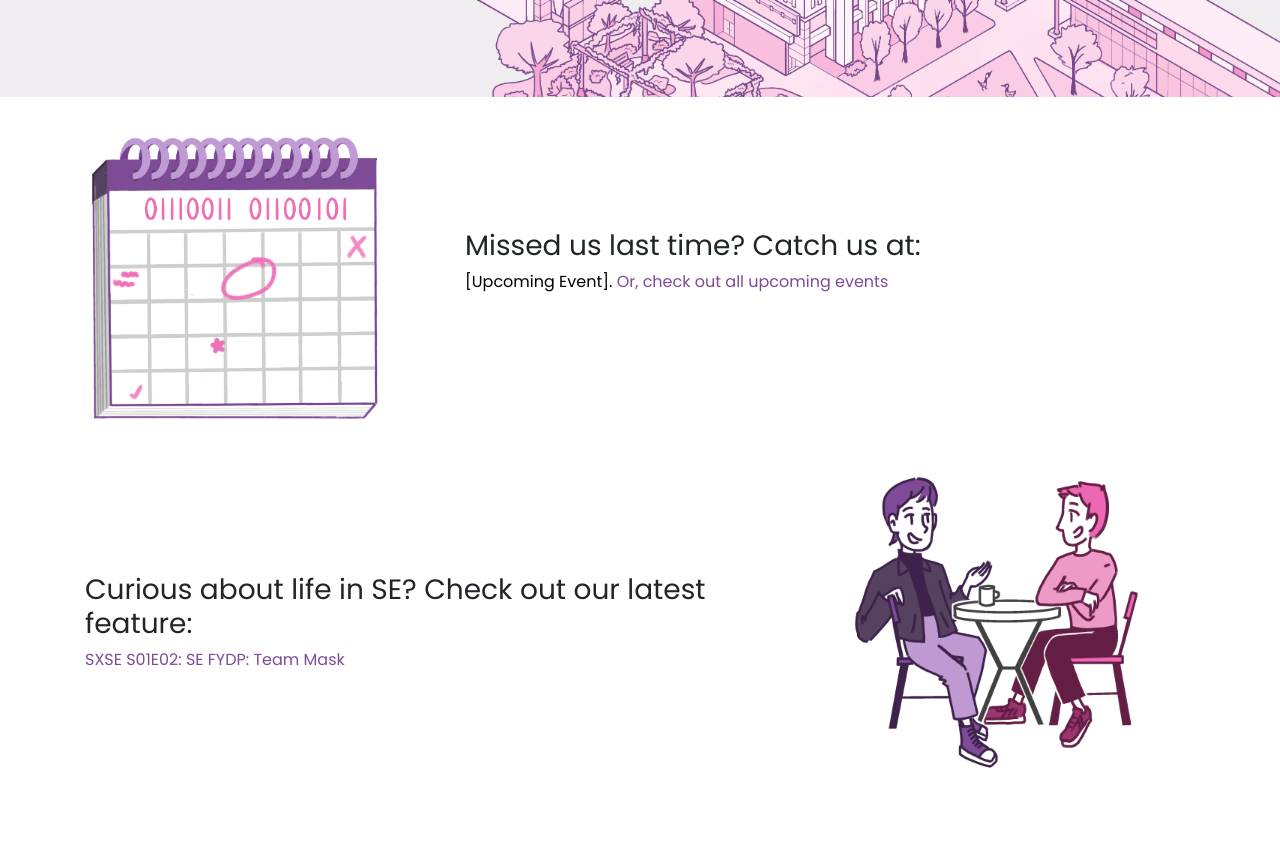
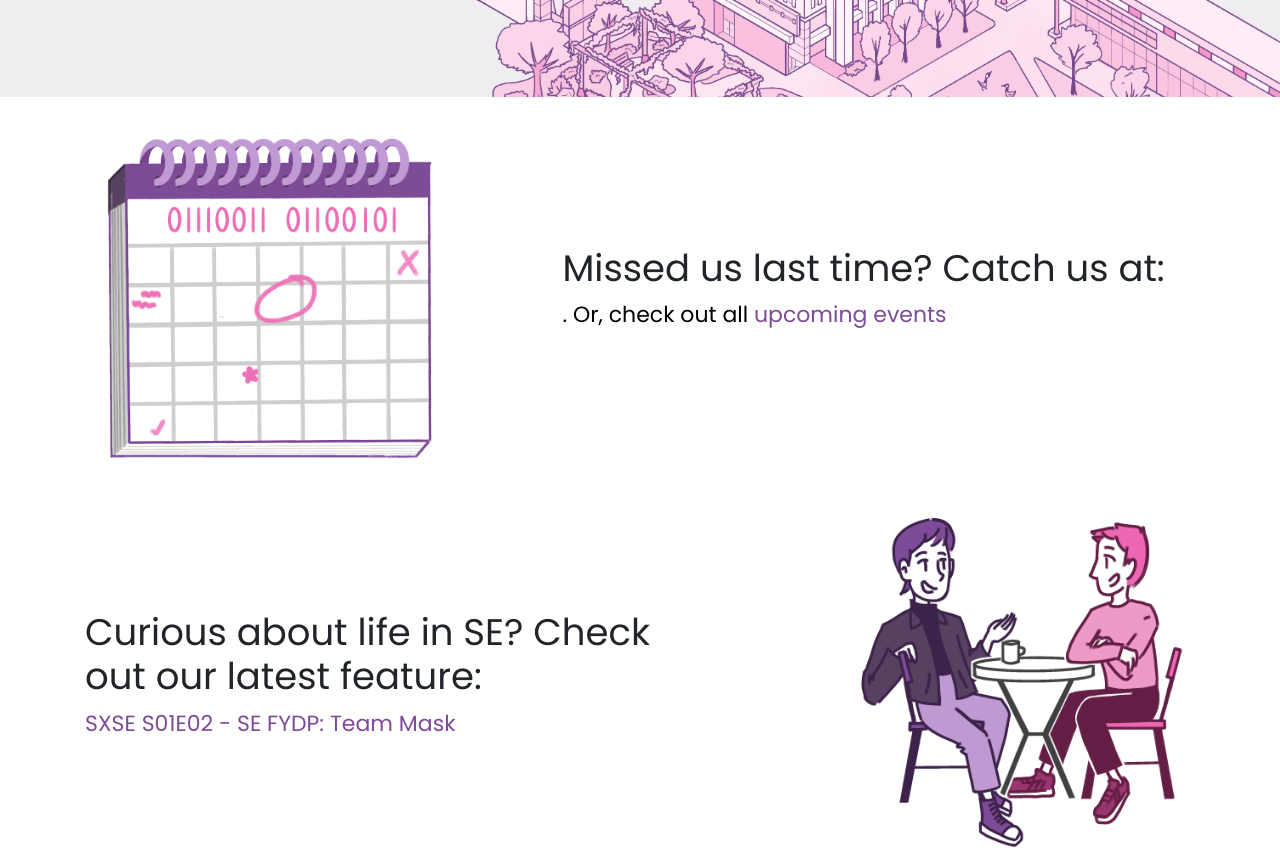
Before and after one commit to SESoc/public-website, a React (Create React App) app: page / in a window 1280 px wide. Shown: the part 420-1273 px from the top of the page. Before the commit the page ends 1241 px from the top, so only its background shows below. Built offline with nearby package versions, Linux system fonts and the light colour scheme; no server answers.

Commit message:
Add upper bound

```diff
--- a/src/containers/Home.jsx
+++ b/src/containers/Home.jsx
@@ -38,30 +38,47 @@ const Hero = () => (
 );
 
 const Content = props => {
-  const firstEvent = props.events[0];
+  var upcomingEvent = "";
+  var upcomingEventLink = "";
+  if (props.events[0] && props.events[0].title && props.events[0].link) {
+    upcomingEvent = props.events[0].title;
+    upcomingEventLink = props.events[0].link;
+  }
   return (
     <Container>
-      <Row>
-        <Col md={4} className="mb-5 mx-3 mx-sm-0">
+      <Row className="mb-sm-5 mx-0 mx-sm-0">
+        <Col
+          sm={{size: "auto", offset: 1}}
+          className="blurb-content order-sm-2"
+        >
+          <h3>Missed us last time? Catch us at: </h3>
+          <p>
+            <a href={upcomingEventLink} target="_blank">
+              {upcomingEvent}
+            </a>
+            . Or, check out all <Link to="/events"> upcoming events </Link>
+          </p>
+        </Col>
+        <Col sm={4} className="blurb-image-container order-sm-1">
           <img
             alt="Calendar Illustration"
             src={eventCal}
             className="blurb-image"
           />
         </Col>
-        <Col md={8} className="mb-5 mx-3 mx-sm-0 blurb-content">
-          <h3>Missed us last time? Catch us at: </h3>
-          <p> [Upcoming Event]. <Link to="/events"> Or, check out all upcoming events </Link></p>
-        </Col>
       </Row>
       <Row>
-        <Col md={8} className="mb-5 mx-3 mx-sm-0 blurb-content">
-          <h3>Curious about life in SE? Check out our latest feature: </h3>
-          <p>
-            <a href="https://open.spotify.com/episode/24aGh1lNgFf8UPzdGGse5h?si=esEsyvC8T8Ko3fQQjc-zpA">SXSE S01E02: SE FYDP: Team Mask</a>
-          </p>
+        <Col sm={7} className="mx-3 mx-sm-0 blurb-content">
+          <div>
+            <h3>Curious about life in SE? Check out our latest feature: </h3>
+            <p>
+              <a href="https://open.spotify.com/episode/24aGh1lNgFf8UPzdGGse5h?si=esEsyvC8T8Ko3fQQjc-zpA">
+                SXSE S01E02 - SE FYDP: Team Mask
+              </a>
+            </p>
+          </div>
         </Col>
-        <Col md={4} className="mb-5 mx-3 mx-sm-0">
+        <Col sm={{size: "auto", offset: 1}} className="blurb-image-container">
           <img
             alt="Coffee Chat Illustration"
             src={coffeeChat}
--- a/src/containers/styles/Home.scss
+++ b/src/containers/styles/Home.scss
@@ -73,16 +73,59 @@
     }
 }
 
-.blurb-image {
-    width: 300px;
+.blurb-image-container {
+    align-items: center;
 }
 
-.blurb-image-right {
-    width: 300px;
-    position: relative;
+.blurb-image {
+    max-width: 100%;
+    max-height: 100%;
 }
 
 .blurb-content {
-    padding-top: 100px;
-    vertical-align: middle;
+    margin-top: auto;
+    margin-bottom: auto;
 }
+
+h3 {
+    font-size: calc(16px + 1.25vw);
+}
+
+p {
+    font-size: calc(10px + .7vw);
+}
+
+@media screen and (max-width: 1665px) {
+    .blurb-image {
+        max-width: 340px;
+    }
+    .blurb-image-container {
+        display: table-cell;
+        vertical-align: middle;
+        text-align: center
+    }
+    h3 {
+        font-size: 37px;
+    }
+    p {
+        font-size: 22px;
+    }
+}
+
+@media screen and (max-width: 576px) {
+    .blurb-image {
+        max-width: 80%;
+        max-height: 80%;
+    }
+    .blurb-image-container {
+        display: table-cell;
+        vertical-align: middle;
+        text-align: center
+    }
+    h3 {
+        font-size: calc(20px + 1.25vw);
+    }
+    p {
+        font-size: calc(14px + .7vw);
+    }
+}
```
